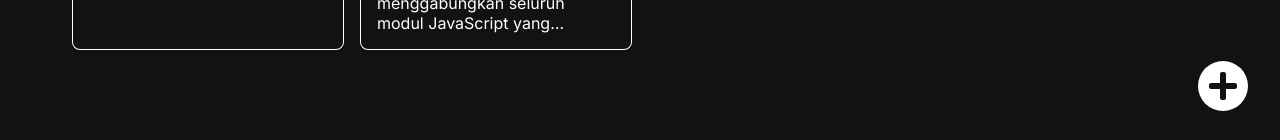
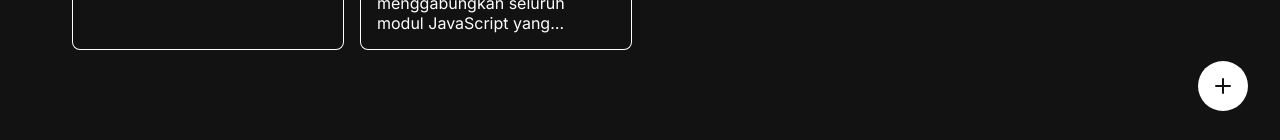
Before and after one commit to IrsalLaz/neko-notes-app, a React (Vite) app: page / in a window 1280 px wide. Shown: the part 657-797 px from the top of the page. Built offline with nearby package versions, Linux system fonts and the light colour scheme.

Commit message:
style: change create note icon

```diff
--- a/src/pages/HomePage.jsx
+++ b/src/pages/HomePage.jsx
@@ -3,7 +3,7 @@ import { getActiveNotes } from "../utils/local-data";
 import { useSearchParams } from "react-router-dom";
 import NoteList from "../components/NoteList";
 import Searchbar from "../components/Searchbar";
-import { FaPlus } from "react-icons/fa";
+import { BsPlus } from "react-icons/bs";
 import { Link } from "react-router-dom";
 
 class HomePage extends React.Component {
@@ -49,7 +49,7 @@ class HomePage extends React.Component {
 				<div className="homepage__action">
 					<Link to={"/notes/new"}>
 						<button type="button" title="add" className="action">
-							<FaPlus />
+							<BsPlus />
 						</button>
 					</Link>
 				</div>
```
